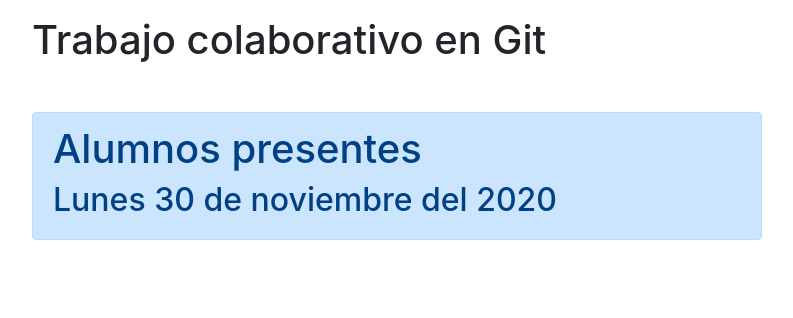
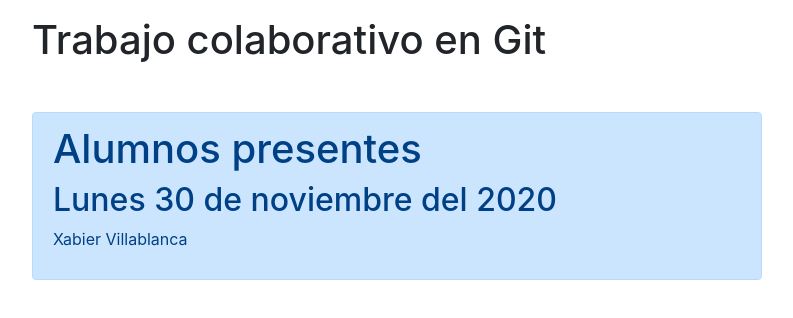
Before and after one commit to pochitax/test-ddw-2020-duocuc, a plain HTML site: page index.html in a window 1280 px wide. Shown: the whole page, without its empty margins (243-1036 px from the left). Drawn offline with nearby package versions, Linux system fonts and the light colour scheme.

Commit message:
se agrego un p

```diff
--- a/index.html
+++ b/index.html
@@ -16,6 +16,7 @@
                     <h2>Lunes 30 de noviembre del 2020</h2>
                     <!-- En este html trabajaremos en control de versiones. A partir de esta etiquetas agregarán su nombre dentro de un "p" -->
 
+                    <p>Xabier Villablanca</p>
                     <!-- // -->
                 </div>
             </div>
```
